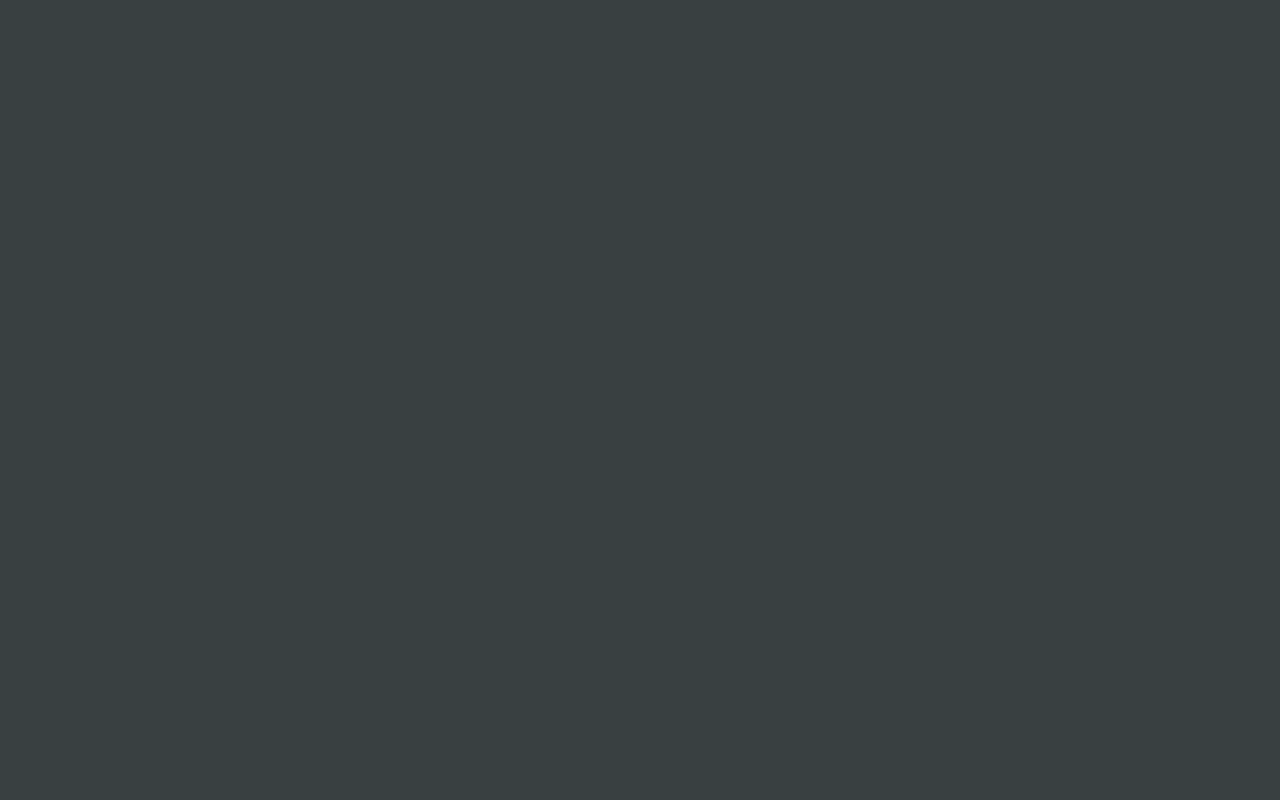
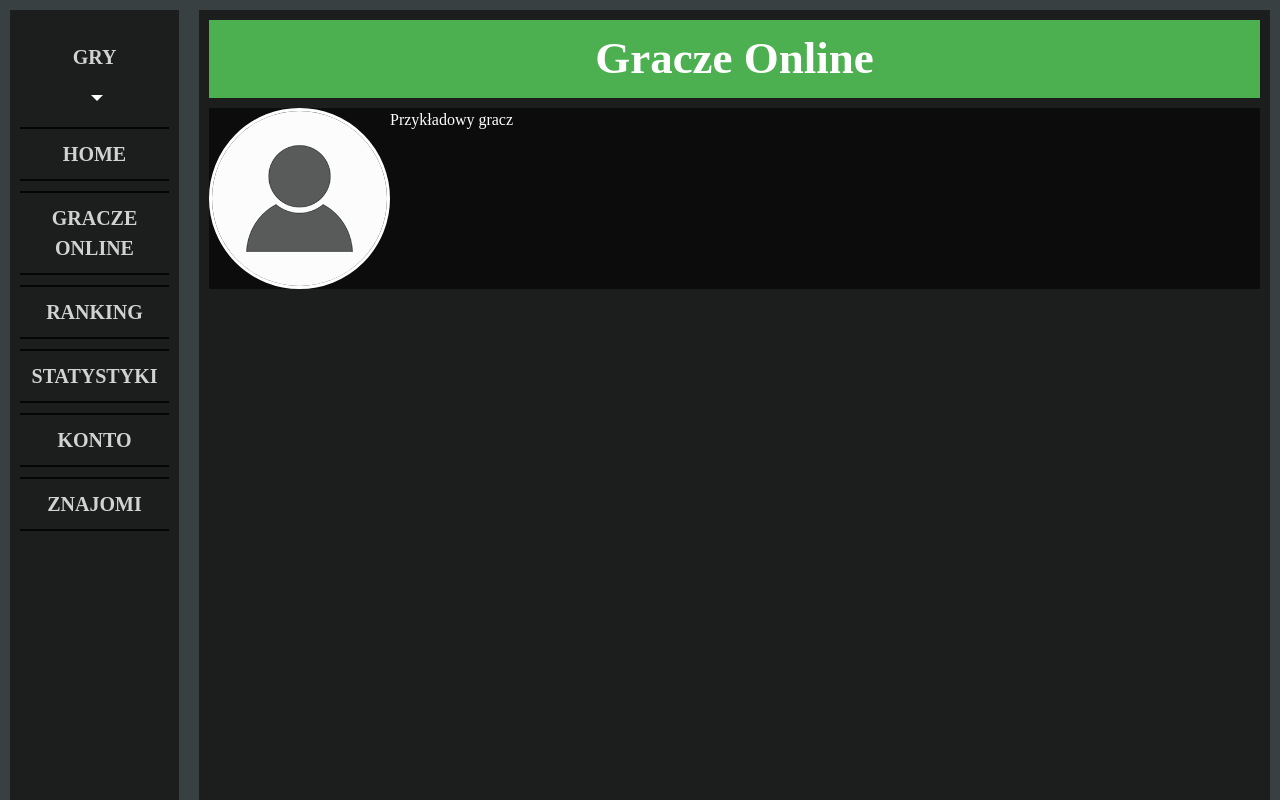
Before and after one commit to artProjects2019/ProjectAR, a Vue app in the folder frontend/: page /users in a window 1280 px wide. Before the commit this address had no page. Shown: the top 800 px of the page. Built offline with nearby package versions, Linux system fonts and the light colour scheme.

Commit message:
Adding more details to pages.

```diff
--- a/frontend/public/style.css
+++ b/frontend/public/style.css
@@ -7,6 +7,7 @@ body {
 .container{
     width: 100%;
     display: flex;
+    min-height: 1000px;
 }
 
 .container div {
@@ -196,15 +197,17 @@ body {
     opacity: 0.8;
     text-align: center;
 }
-
+:root{
+    --primary: #4CAF50 !important;
+}
 .btn-primary {
-    background-color: #4CAF50;
-    border-color: #4CAF50;
+    background-color: #4CAF50 !important;
+    border-color: #4CAF50 !important;
 }
 
 .btn-primary:hover {
-    background-color: #106900;
-    border-color: #106900;
+    background-color: #106900 !important;
+    border-color: #106900 !important;
 }
 
 a:hover {
--- a/frontend/src/components/Account.vue
+++ b/frontend/src/components/Account.vue
@@ -1,13 +1,23 @@
 <template>
-  <div></div>
+  <link rel="stylesheet" href="style.css"/>
+  <body>
+  <div class="container">
+    <Menu/>
+
+    <div id="main">
+      <div class="bar">
+        Moje konto
+      </div>
+    </div>
+
+  </div>
+  </body>
 </template>
 
 <script>
+import Menu from "@/components/Menu";
 export default {
-  name: "Account-vue"
+  name: "Account-vue",
+  components: {Menu}
 }
 </script>
-
-<style scoped>
-
-</style>
--- a/frontend/src/components/Friends.vue
+++ b/frontend/src/components/Friends.vue
@@ -1,13 +1,23 @@
 <template>
-  <div></div>
+  <link rel="stylesheet" href="style.css"/>
+  <body>
+  <div class="container">
+    <Menu/>
+
+    <div id="main">
+      <div class="bar">
+        Znajomi
+      </div>
+    </div>
+
+  </div>
+  </body>
 </template>
 
 <script>
+import Menu from "@/components/Menu";
 export default {
-  name: "Friends-vue"
+  name: "Friends-vue",
+  components: {Menu}
 }
 </script>
-
-<style scoped>
-
-</style>
--- a/frontend/src/components/Home.vue
+++ b/frontend/src/components/Home.vue
@@ -2,71 +2,11 @@
   <link rel="stylesheet" href="style.css"/>
   <body>
   <div class="container">
-    <div id="menu">
-        <div class="dropdown">
-          <button class="btn btn-secondary dropdown-toggle" type="button" id="dropdownMenuButton" data-toggle="dropdown" aria-haspopup="true" aria-expanded="false">
-            <div id="text">
-              GRY
-            </div>
-
-          </button>
-          <div class="dropdown-menu" aria-labelledby="dropdownMenuButton">
-            <div class="dropdown-item">
-              <router-link
-                  style ="text-decoration: none; color: black;"
-                  to="./ticTacToe">
-                TicTacToe
-              </router-link>
-            </div>
-          </div>
-        </div>
-
-      <div class="option">
-        <router-link
-            style ="text-decoration: none; color: white;"
-            to="./players">
-          GRACZE ONLINE
-        </router-link>
-      </div>
-
-      <div class="option">
-        <router-link
-            style ="text-decoration: none; color: white;"
-            to="./ranking">
-          RANKING
-        </router-link>
-      </div>
-
-      <div class="option">
-        <router-link
-            style ="text-decoration: none; color: white;"
-            to="./stats">
-          STATYSTYKI
-        </router-link>
-      </div>
-
-      <div class="option">
-        <router-link
-            style ="text-decoration: none; color: white;"
-            to="./account">
-          KONTO
-        </router-link>
-      </div>
-
-      <div class="option">
-        <router-link
-            style ="text-decoration: none; color: white;"
-            to="./friends">
-          ZNAJOMI
-        </router-link>
-      </div>
-
-    </div>
-
+    <Menu/>
     <div id="main">
       <div id="top">
         <div id="topL">
-          kVRnik
+          CHLEW
         </div>
 
         <div id="topR">
@@ -143,8 +83,11 @@
   </body>
 </template>
 <script>
+import Menu from "@/components/Menu";
 export default {
   name: "Home-vue",
+  components: {Menu},
+
   data() {
     return {
       content: "",
--- a/frontend/src/components/Login.vue
+++ b/frontend/src/components/Login.vue
@@ -9,12 +9,12 @@
       />
       <Form @submit="handleLogin" :validation-schema="schema">
         <div class="form-group">
-          <label>Username</label>
+          <label>Nazwa użytkownika</label>
           <Field name="username" type="text" class="form-control" />
           <ErrorMessage name="username" class="error-feedback" />
         </div>
         <div class="form-group">
-          <label>Password</label>
+          <label>Hasło</label>
           <Field name="password" type="password" class="form-control" />
           <ErrorMessage name="password" class="error-feedback" />
         </div>
@@ -25,7 +25,7 @@
                 v-show="loading"
                 class="spinner-border spinner-border-sm"
             ></span>
-            <span>Login</span>
+            <span>Zaloguj</span>
           </button>
         </div>
 
--- /dev/null
+++ b/frontend/src/components/Menu.vue
@@ -0,0 +1,76 @@
+<template>
+  <div id="menu">
+    <div class="dropdown">
+      <button class="btn btn-secondary dropdown-toggle" type="button" id="dropdownMenuButton" data-toggle="dropdown" aria-haspopup="true" aria-expanded="false">
+        <div id="text">
+          GRY
+        </div>
+
+      </button>
+      <div class="dropdown-menu" aria-labelledby="dropdownMenuButton">
+        <div class="dropdown-item">
+          <router-link
+              style ="text-decoration: none; color: black;"
+              to="./ticTacToe">
+            TicTacToe
+          </router-link>
+        </div>
+      </div>
+    </div>
+
+    <div class="option">
+      <router-link
+          style ="text-decoration: none; color: white;"
+          to="./">
+        HOME
+      </router-link>
+    </div>
+
+    <div class="option">
+      <router-link
+          style ="text-decoration: none; color: white;"
+          to="./users">
+        GRACZE ONLINE
+      </router-link>
+    </div>
+
+    <div class="option">
+      <router-link
+          style ="text-decoration: none; color: white;"
+          to="./ranking">
+        RANKING
+      </router-link>
+    </div>
+
+    <div class="option">
+      <router-link
+          style ="text-decoration: none; color: white;"
+          to="./stats">
+        STATYSTYKI
+      </router-link>
+    </div>
+
+    <div class="option">
+      <router-link
+          style ="text-decoration: none; color: white;"
+          to="./account">
+        KONTO
+      </router-link>
+    </div>
+
+    <div class="option">
+      <router-link
+          style ="text-decoration: none; color: white;"
+          to="./friends">
+        ZNAJOMI
+      </router-link>
+    </div>
+  </div>
+</template>
+
+<script>
+export default {
+  // eslint-disable-next-line vue/multi-word-component-names
+  name: "Menu"
+}
+</script>
--- a/frontend/src/components/Players.vue
+++ /dev/null
@@ -1,13 +0,0 @@
-<template>
-  <div></div>
-</template>
-
-<script>
-export default {
-  name: "Players-vue"
-}
-</script>
-
-<style scoped>
-
-</style>
--- a/frontend/src/components/Register.vue
+++ b/frontend/src/components/Register.vue
@@ -125,3 +125,19 @@ export default {
   },
 };
 </script>
+
+<style>
+
+:root{
+  --primary: #4CAF50 !important;
+}
+.btn-primary {
+  background-color: #4CAF50 !important;
+  border-color: #4CAF50 !important;
+}
+
+.btn-primary:hover {
+  background-color: #106900 !important;
+  border-color: #106900 !important;
+}
+</style>
--- a/frontend/src/components/Stats.vue
+++ b/frontend/src/components/Stats.vue
@@ -1,13 +1,24 @@
 <template>
-  <div></div>
+  <link rel="stylesheet" href="style.css"/>
+  <body>
+  <div class="container">
+    <Menu/>
+
+    <div id="main">
+      <div class="bar">
+        Staystyki
+      </div>
+
+    </div>
+
+  </div>
+  </body>
 </template>
 
 <script>
+import Menu from "@/components/Menu";
 export default {
-  name: "Stats-vue"
+  name: "Stats-vue",
+  components: {Menu}
 }
 </script>
-
-<style scoped>
-
-</style>
--- a/frontend/src/components/TicTacToe.vue
+++ b/frontend/src/components/TicTacToe.vue
@@ -1,5 +1,8 @@
 <template>
-  <div>
+  <div id="startGame">
+    START GRY <br>
+    TUTAJ<br>
+    |<br>|<br>|<br>|<br>|<br>V<br>
   </div>
 </template>
 
@@ -16,3 +19,14 @@ export default {
   }
 }
 </script>
+
+<style>
+
+#startGame{
+  padding: 50px;
+  font-size: 60px;
+  color: white;
+  text-align: center;
+}
+
+</style>
--- /dev/null
+++ b/frontend/src/components/Users.vue
@@ -0,0 +1,37 @@
+<template>
+  <link rel="stylesheet" href="style.css"/>
+  <body>
+  <div class="container">
+    <Menu/>
+
+    <div id="main">
+      <div class="bar">
+        Gracze Online
+      </div>
+
+      <div class="player">
+        <img class="person_img" src="../plugins/image/person-icon.png" alt="Marcin Salamandra">
+        Przykładowy gracz
+      </div>
+
+    </div>
+
+  </div>
+    </body>
+</template>
+
+<script>
+import Menu from "@/components/Menu";
+export default {
+  // eslint-disable-next-line vue/multi-word-component-names
+  name: "Users",
+  components: {Menu},
+}
+</script>
+
+<style>
+.player{
+  display: flex;
+  background: #0c0c0c;
+}
+</style>
--- a/frontend/src/router.js
+++ b/frontend/src/router.js
@@ -5,7 +5,7 @@ import Register from "./components/Register.vue";
 import TicTacToe from "./components/TicTacToe";
 import Account from "@/components/Account";
 import Friends from "@/components/Friends";
-import Players from "@/components/Players";
+import Users from "@/components/Users";
 import Stats from "@/components/Stats";
 import Ranking from "@/components/Ranking";
 
@@ -35,8 +35,8 @@ const routes = [
         component: Friends,
     },
     {
-        path: "/players",
-        component: Players,
+        path: "/users",
+        component: Users,
     },
     {
         path: "/ranking",
```
